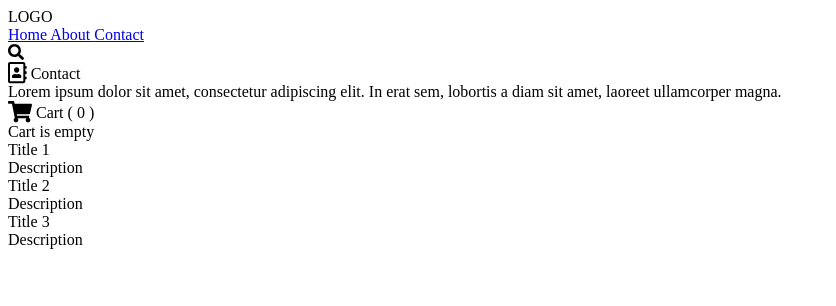
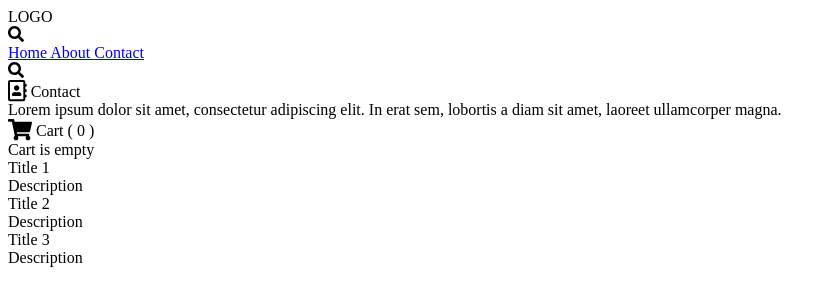
Before and after one commit to Drego31/shopy, a Vue app: page / in a window 1280 px wide. Shown: the top 306 px of the page, without its empty margins (0-836 px from the left). Built offline with nearby package versions, Linux system fonts and the light colour scheme.

Commit message:
adding responsibility for header

```diff
--- a/src/components/molecules/Article/Page.vue
+++ b/src/components/molecules/Article/Page.vue
@@ -11,7 +11,7 @@
             {{ description }}
           </div>
         </div>
-        <div>
+        <div class="f-pl-2">
           <a-button @click.native="addToCart">
             {{ buttonText }}
           </a-button>
--- a/src/components/organisms/Header.vue
+++ b/src/components/organisms/Header.vue
@@ -1,7 +1,12 @@
 <template>
   <div class="o-header">
-    <div class="a-logo">
-      LOGO
+    <div>
+      <div class="a-logo">
+        LOGO
+      </div>
+      <div class="m-searcher f-left">
+        <font-awesome-icon :icon="icon"/>
+      </div>
     </div>
     <div class="m-nav">
       <router-link
@@ -14,7 +19,7 @@
         {{ route.label }}
       </router-link>
     </div>
-    <div class="m-searcher">
+    <div class="m-searcher f-right">
       <font-awesome-icon :icon="icon"/>
     </div>
   </div>
--- a/src/styles/components/atoms/logo.sass
+++ b/src/styles/components/atoms/logo.sass
@@ -1,6 +1,11 @@
 .a-logo
+  display: inline-block
   height: 100px
   line-height: 100px
   font-size: 24px
   color: $light-text
   font-weight: 300
+  margin-right: 15px
+
+  @media screen and (min-width: 515px)
+    margin-right: 0
--- a/src/styles/components/atoms/text.sass
+++ b/src/styles/components/atoms/text.sass
@@ -1,3 +1,4 @@
 .a-text
   color: $gray
   font-size: 14px
+  text-align: justify
--- a/src/styles/components/molecules/searcher.sass
+++ b/src/styles/components/molecules/searcher.sass
@@ -1,6 +1,20 @@
 .m-searcher
+  display: inline-block
   width: 100px
   height: 100px
   line-height: 100px
   text-align: center
   background: $search
+
+  &.f-left
+    display: inline-block
+
+  &.f-right
+    display: none
+
+  @media screen and (min-width: 515px)
+    &.f-left
+      display: none
+
+    &.f-right
+      display: block
--- a/src/styles/components/organisms/header.sass
+++ b/src/styles/components/organisms/header.sass
@@ -1,8 +1,10 @@
 .o-header
-  display: flex
   padding: 0 15px
   border-bottom: 2px solid rgba($MineShaft, 0.15)
   background: $White
 
+  @media screen and (min-width: 515px)
+    display: flex
+
   @media screen and (min-width: 680px)
     padding: 0 60px
```
